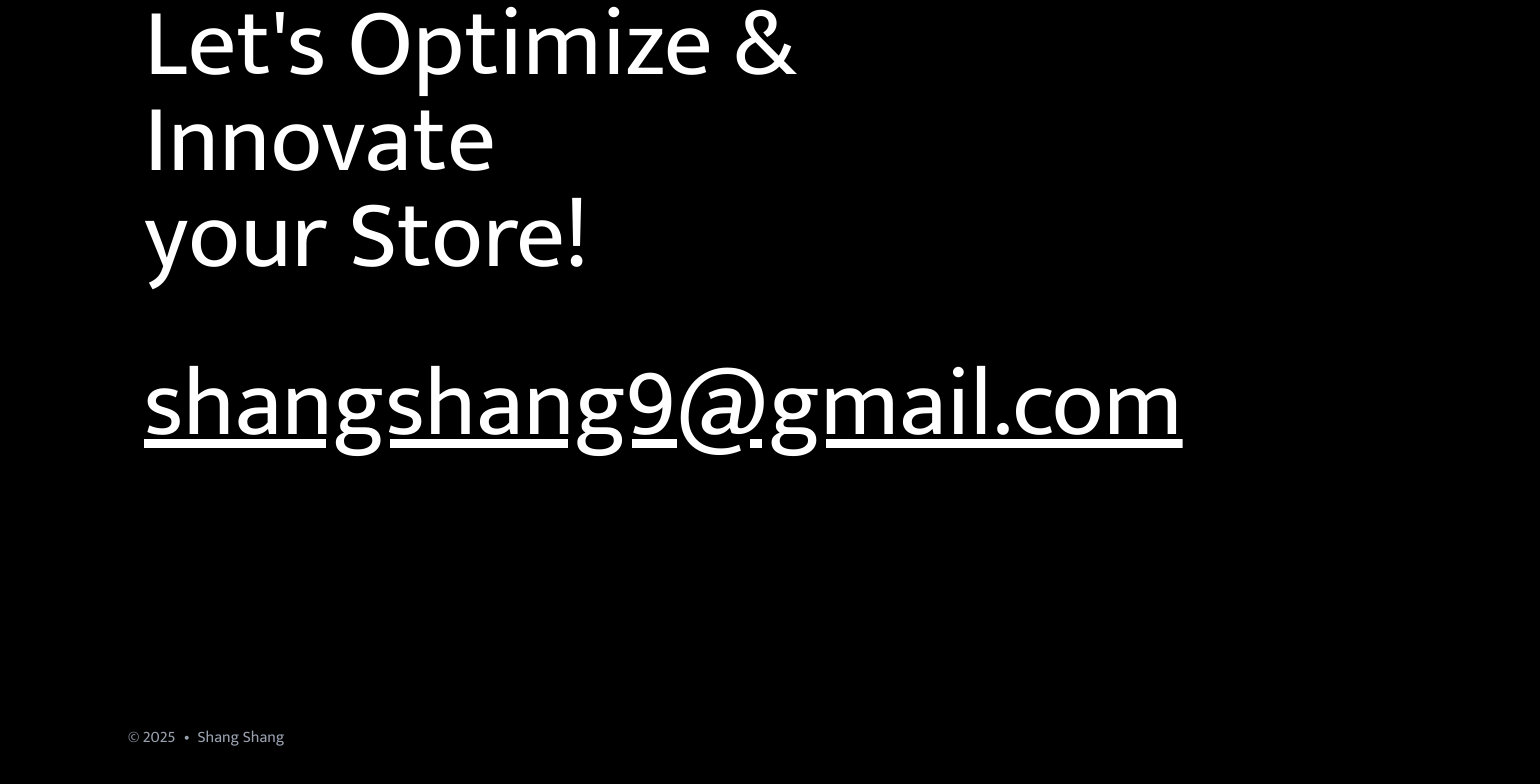
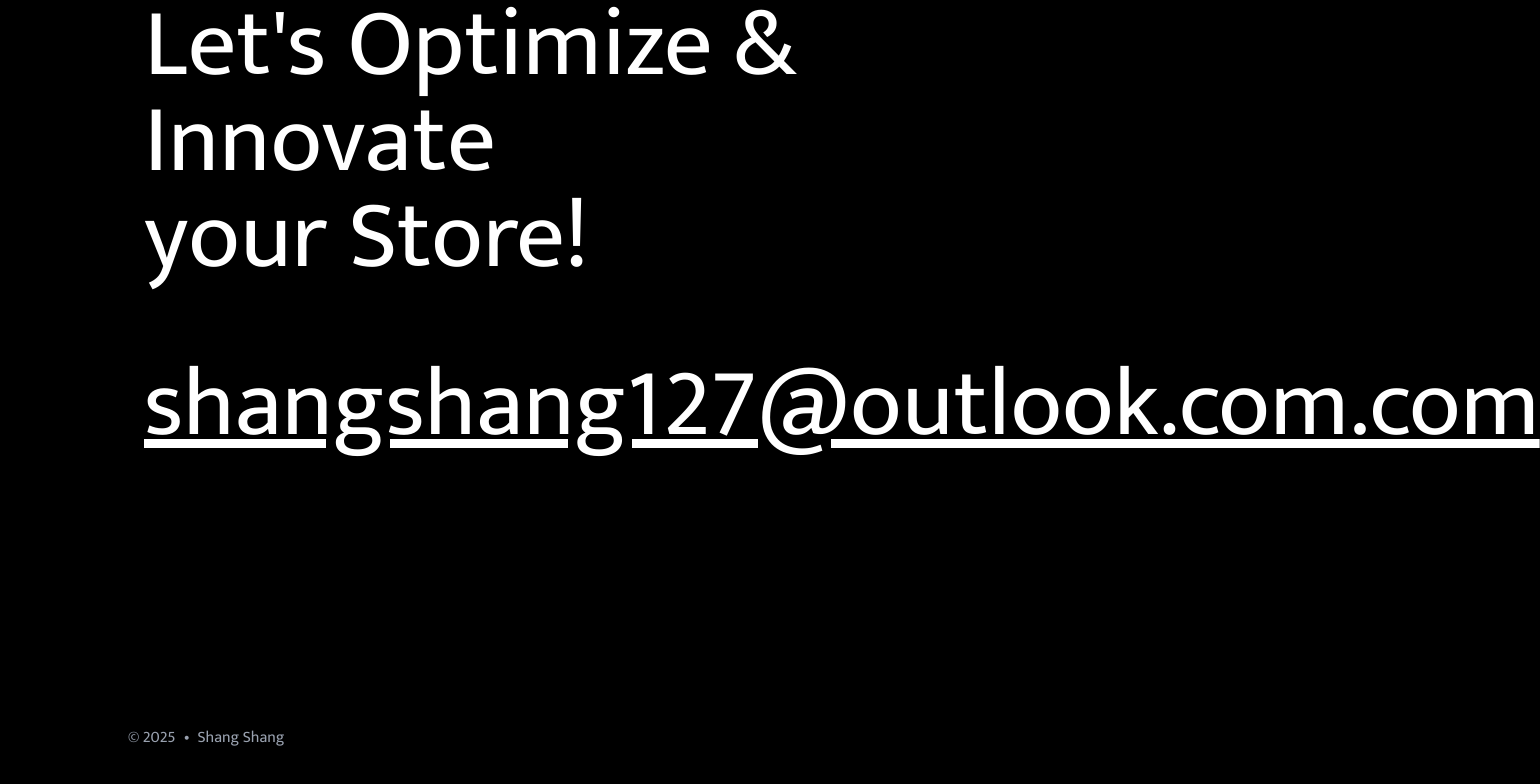
Before and after one commit to mericanAncer127/shang-shang, a Next.js app: page / in a window 1280 px wide. Shown: the part 6590-7374 px from the top of the page, 1540 px wide, since content can reach past the window. Built offline with nearby package versions, Linux system fonts and the light colour scheme; no server answers.

Commit message:
fix: email addr

```diff
--- a/app/blog/posts/how-to-increase-conversions.mdx
+++ b/app/blog/posts/how-to-increase-conversions.mdx
@@ -90,4 +90,4 @@ Increasing conversions is not about implementing every feature possible—it’s
 
 By focusing on the experience and journey of your customers, you’ll see your conversion rate steadily rise.
 
-Need expert help optimizing your Shopify theme for conversions? [Contact our development team](mailto:shangshang9@gmail.com) for a free consultation.
+Need expert help optimizing your Shopify theme for conversions? [Contact our development team](mailto:shangshang127@outlook.com.com) for a free consultation.
--- a/app/components/contact.tsx
+++ b/app/components/contact.tsx
@@ -6,8 +6,8 @@ export default function Contact() {
           Let&apos;s Optimize & Innovate <br></br> your Store!
         </span>
         <span className="text-3xl md:text-6xl xl:text-8xl text-end">
-          <a href="mailto:shangshang9@gmail.com" className="underline">
-            shangshang9@gmail.com
+          <a href="mailto:shangshang127@outlook.com.com" className="underline">
+            shangshang127@outlook.com.com
           </a>
         </span>
       </div>
--- a/app/components/metadata.ts
+++ b/app/components/metadata.ts
@@ -8,7 +8,7 @@ export const siteMetadata = {
   siteUrl: 'https://shangshang.vercel.app',
   siteLogo: '/static/images/logo.png',
   image: '/static/images/avatar.png',
-  email: 'shangshang9@gmail.com',
+  email: 'shangshang127@outlook.com.com',
   linkedin: 'https://www.linkedin.com/in/shang-shangg/',
   locale: 'en-US',
 };
```
Also changed, not shown: 1 other file (tests, documents, lock files or other folders).
